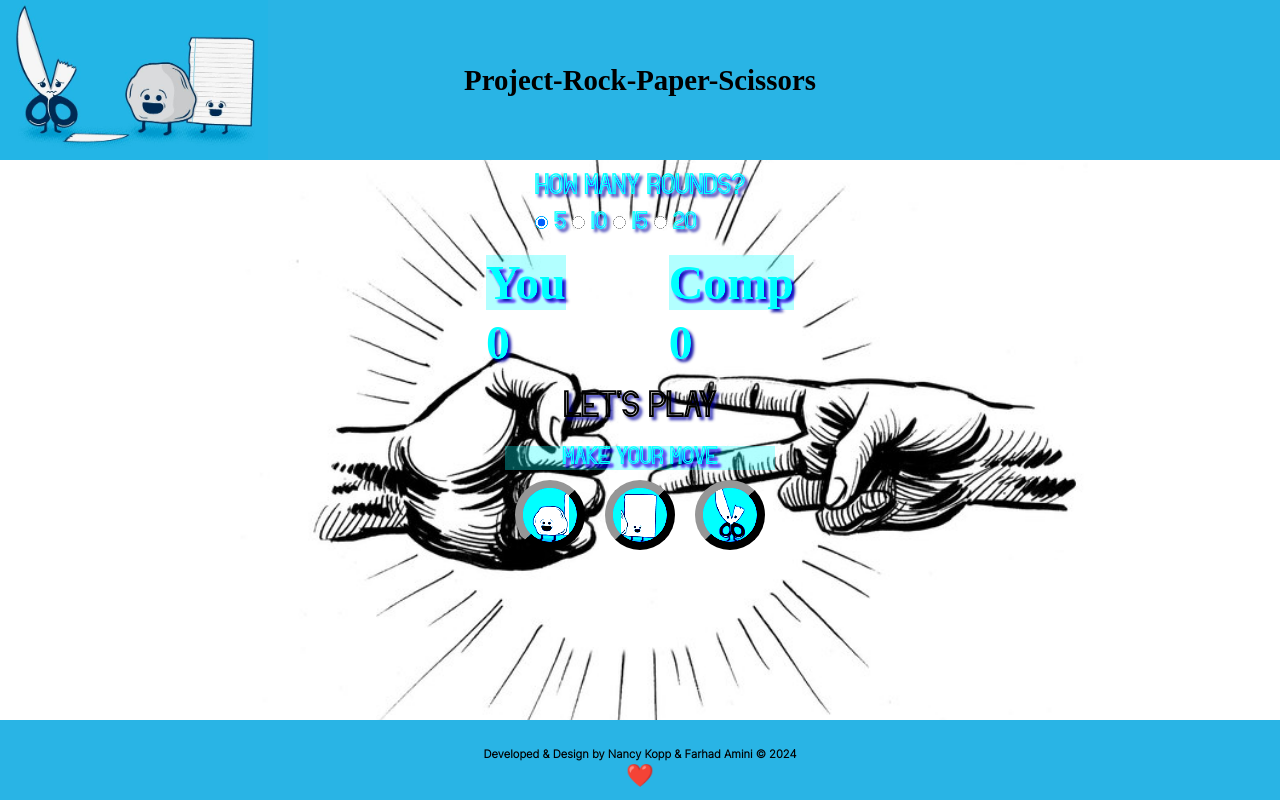
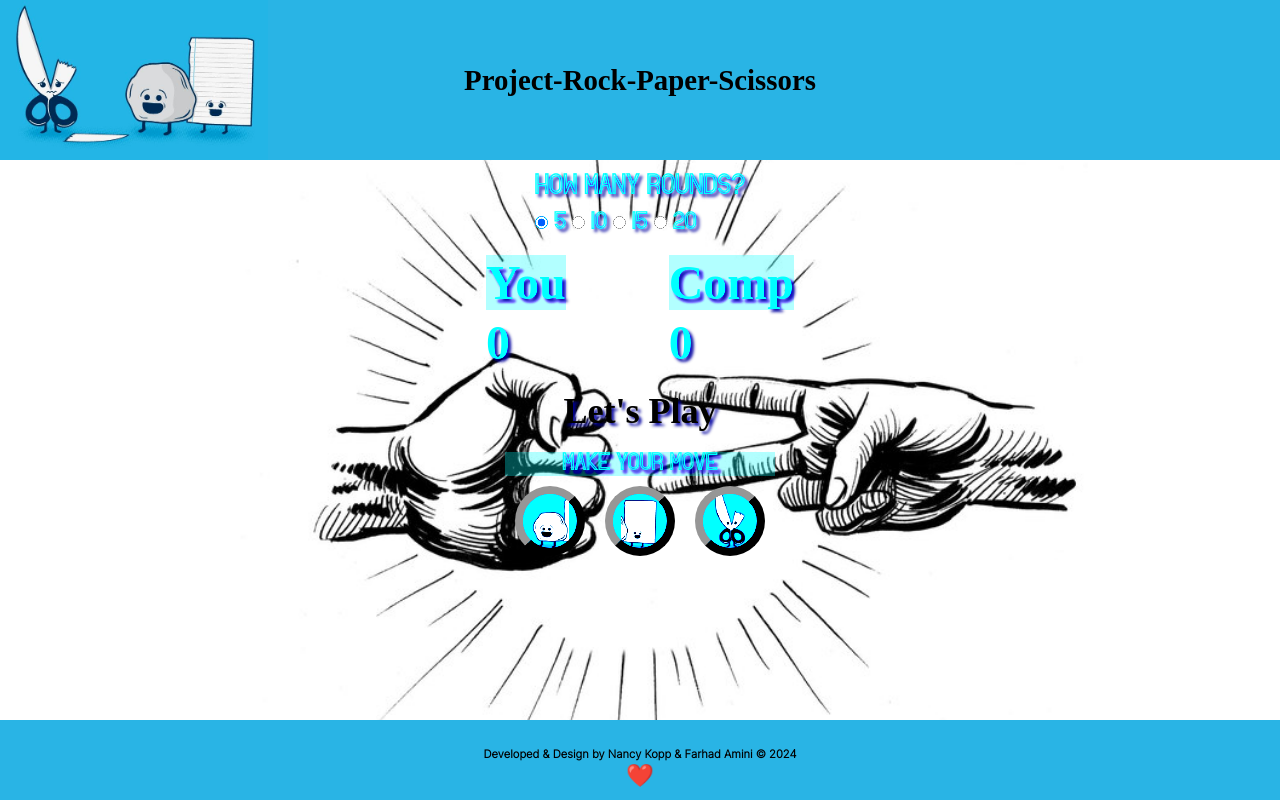
Before and after one commit to Far1had/Project-Rock-Paper-Scissors, a plain HTML site: page index.html in a window 1280 px wide. Drawn offline with Linux system fonts and the light colour scheme; a web font is replaced by a local one.

Commit message:
style101

```diff
--- a/assets/css/style.css
+++ b/assets/css/style.css
@@ -58,9 +58,6 @@ main {
     /* opacity: 0.6; */
 }
 
-
-
-
 .container {
     display: flex;
     flex-direction: column;
@@ -91,9 +88,10 @@ main {
     margin-bottom: 20px;
     font-size: 2.5em;
     width: 30;
+    font-family: "Pacifico";
+}
 
-}
-.score-box-div{
+.score-box-div {
     display: flex;
     flex-direction: row;
     justify-content: center;
@@ -103,8 +101,10 @@ main {
     font-family: "Pacifico";
     font-size: 3rem;
 }
+
 #result {
     font-size: 0.6em;
+    color: rgba(41,180,229,0.3);
 }
 .player-box {
     flex: 1;
@@ -113,7 +113,6 @@ main {
 h4 {
     text-align: center;
     background-color: rgba(41,180,229,0.3);
-
 }
 
 .player-box h4 {
```
